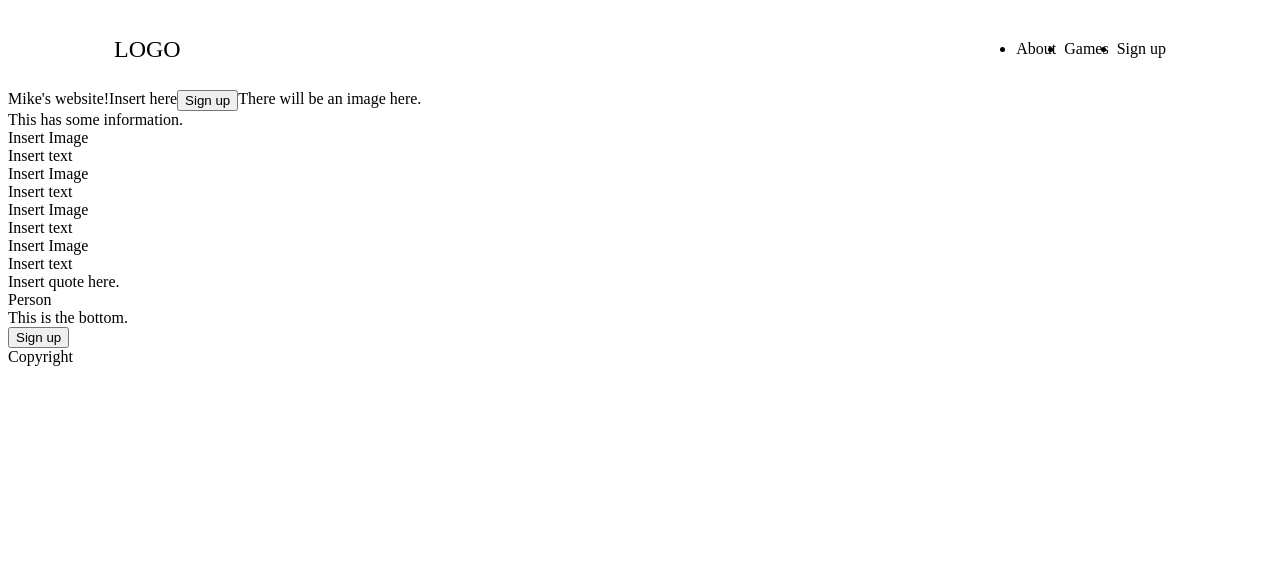
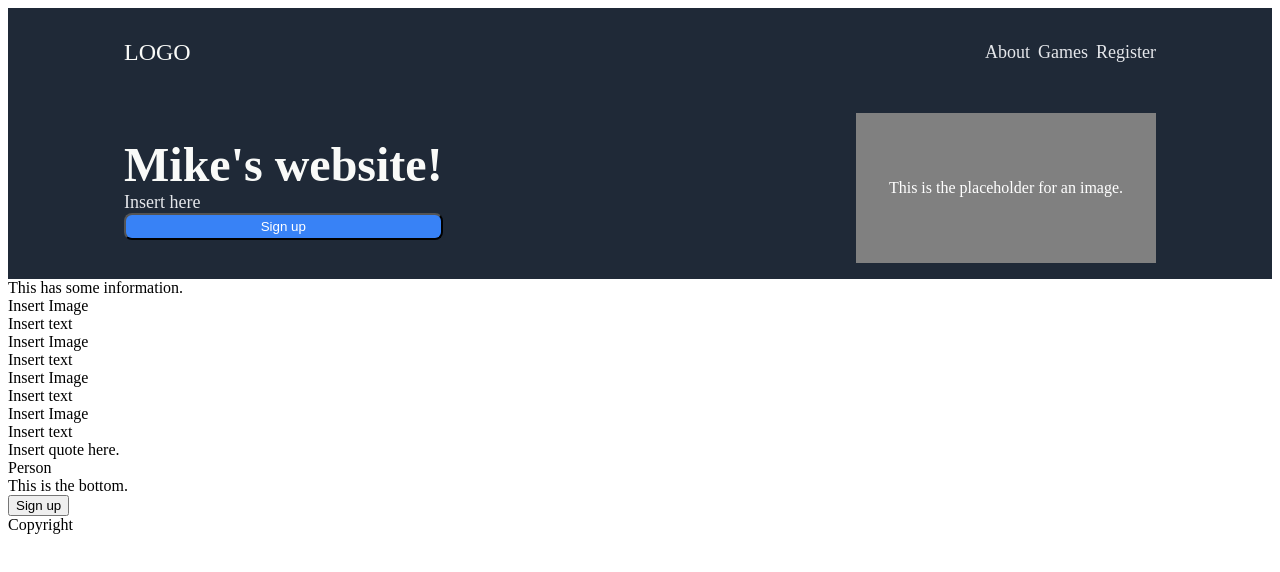
Before and after one commit to MikeTSands/Landing-page, a plain HTML site: page index.html in a window 1280 px wide. Drawn offline with Linux system fonts and the light colour scheme.

Commit message:
update to index.html and style.css

```diff
--- a/index.html
+++ b/index.html
@@ -13,14 +13,16 @@
         <ul class="right-links">
             <li>About</li>
             <li>Games</li>
-            <li>Sign up</li>
+            <li>Register</li>
         </ul>
     </div>
     <div class="container">
-        <div class="title">Mike's website!</div>
-        <div class="para">Insert here</div>
-        <button class="sign-up">Sign up</button>
-        <div class="header-image">There will be an image here.</div>
+        <div class="container-text">
+            <div class="title">Mike's website!</div>
+            <div class="para">Insert here</div>
+            <button class="sign-up">Sign up</button>
+        </div>
+        <div class="container-image">This is the placeholder for an image.</div>
     </div>
     <div class="information">
         This has some information.
--- a/style.css
+++ b/style.css
@@ -2,34 +2,75 @@
     text-decoration: none;
 }
 
-/*.header,
+.header,
 .container{
     background-color: #1F2937;
 }
-*/
+
 .header{
     display: flex;
     justify-content: space-between;
     align-items: center;
-    margin-left: 90px;
-    margin-right: 90px;
     padding: 16px;
 }
 
 .logo{
     font-size: 24px;
-    /*color: #F9FAF8;*/
+    color: #F9FAF8;
+    margin-left: 100px;
 }
 
 .right-links{
     display: flex;
     gap: 8px;
+    font-size: 18px;
+    color: #E5E7EB;
+    margin-right: 100px;
 }
 
-.right-links ul{
+ul{
     list-style-type: none;
 }
 
 .container{
     display: flex;
+    justify-content: space-between;
+    align-items: center;
+    padding: 16px;
 }
+
+.container-image{
+    display: flex;
+    height: 150px;
+    width: 300px;
+    justify-content: center;
+    align-items: center;
+    color: white;
+    background-color: gray;
+    margin-right: 100px;
+}
+
+
+.container-text{
+    margin-left: 100px;
+    display: flex;
+    flex-direction: column;
+}
+
+.title{
+    font-size: 48px;
+    font-weight: bolder;
+    color: #F9FAF8;
+}
+
+.para{
+    font-size: 18px;
+    color: #E5E7EB;
+}
+
+.sign-up{
+    background-color: #3882F6;
+    color: white;
+    padding: 4px 14px;
+    border-radius: 8px;
+}
```
